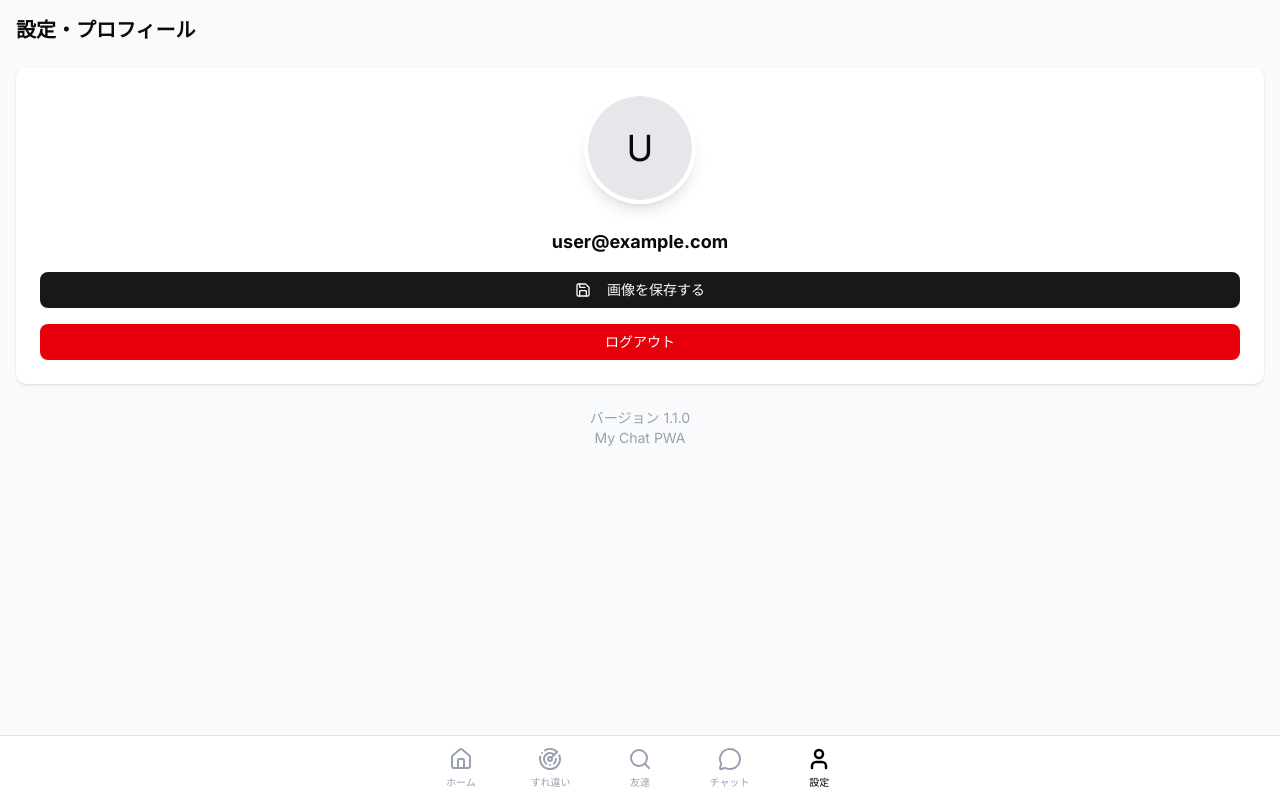
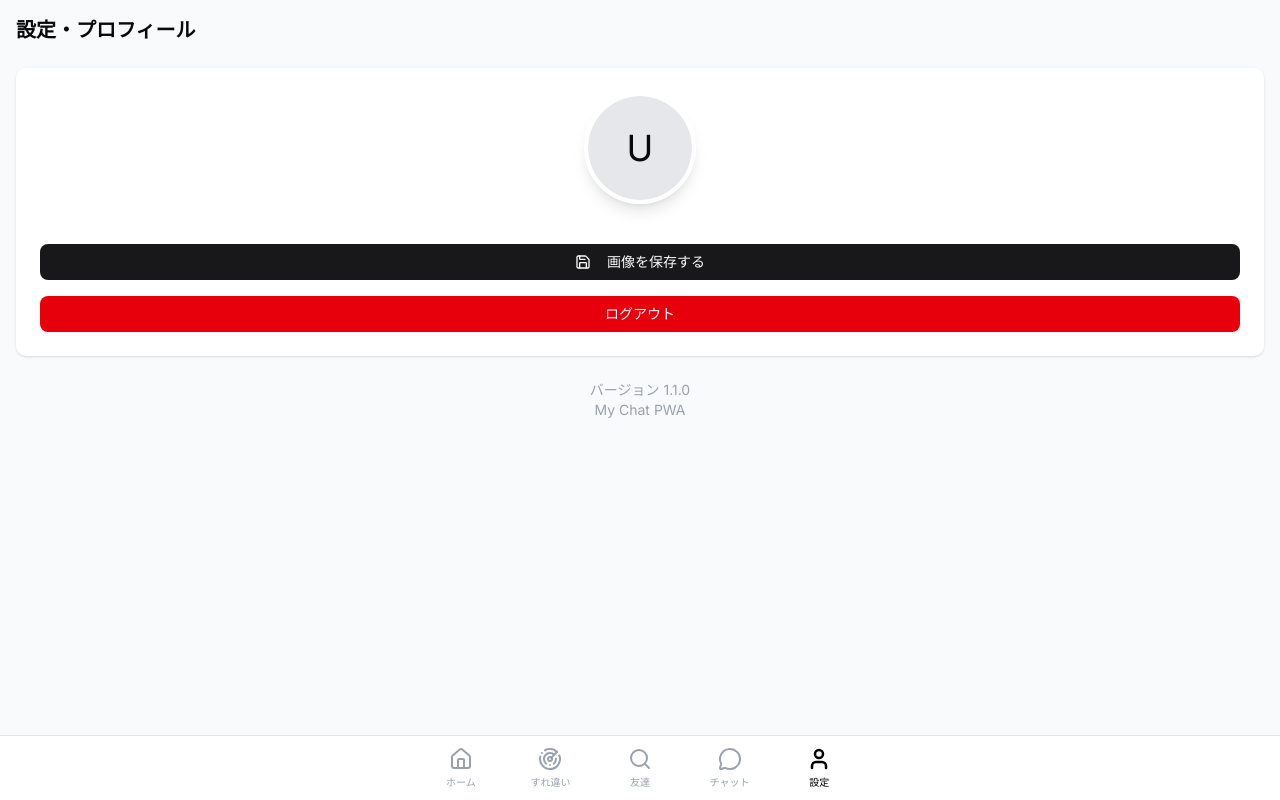
Before and after one commit to ko-naka-sei/my-chat-pwa, a Next.js app: page /profile in a window 1280 px wide. Built offline with nearby package versions, Linux system fonts and the light colour scheme; no server answers; the database is empty; sample sign-in values are in the browser's storage.

Commit message:
スペルミス修正

```diff
--- a/app/profile/page.tsx
+++ b/app/profile/page.tsx
@@ -122,7 +122,7 @@
         </div>
 
         <div className="text-center w-full">
-          <p className="font-bold text-lg mb-4">{user?.email}</p>
+          <p className="font-bold text-lg mb-4">{(user as any)?.username}</p>
 
           <Button onClick={handleSave} disabled={loading} className="w-full mb-4">
             {loading ? <Loader2 className="animate-spin mr-2" /> : <Save className="mr-2 h-4 w-4" />}
```
